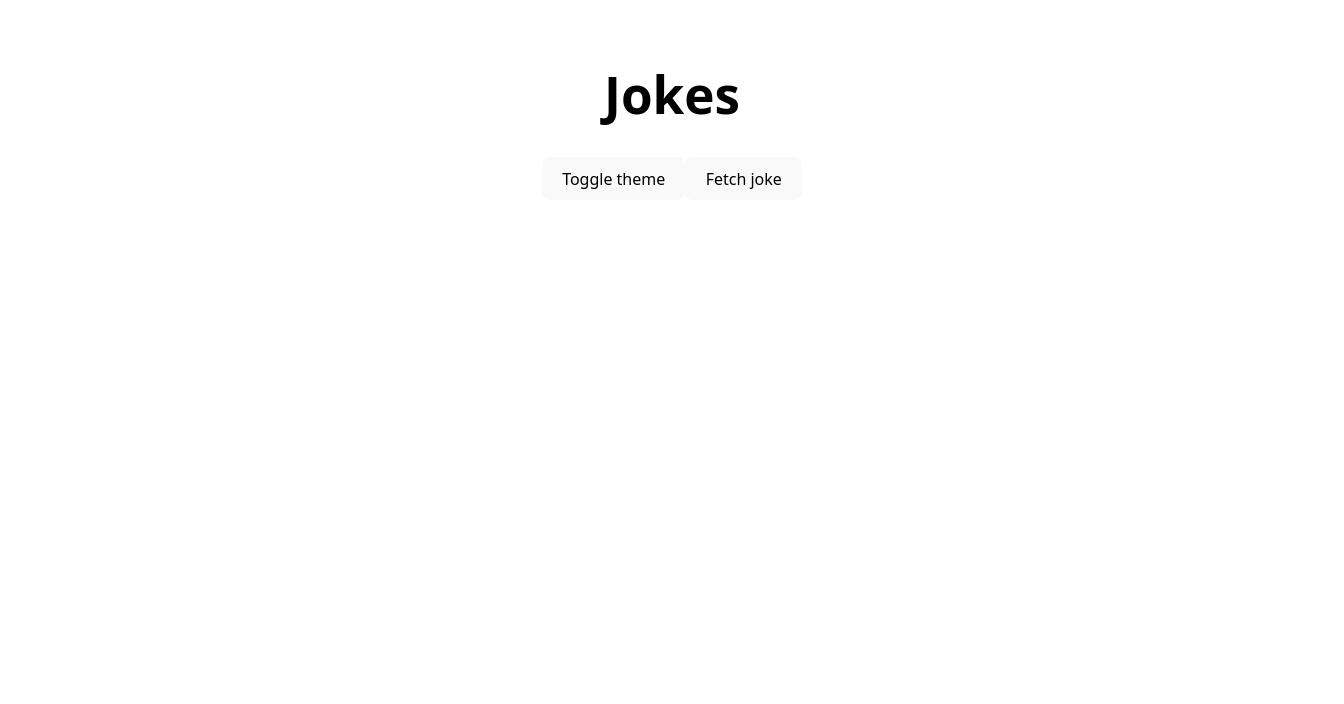
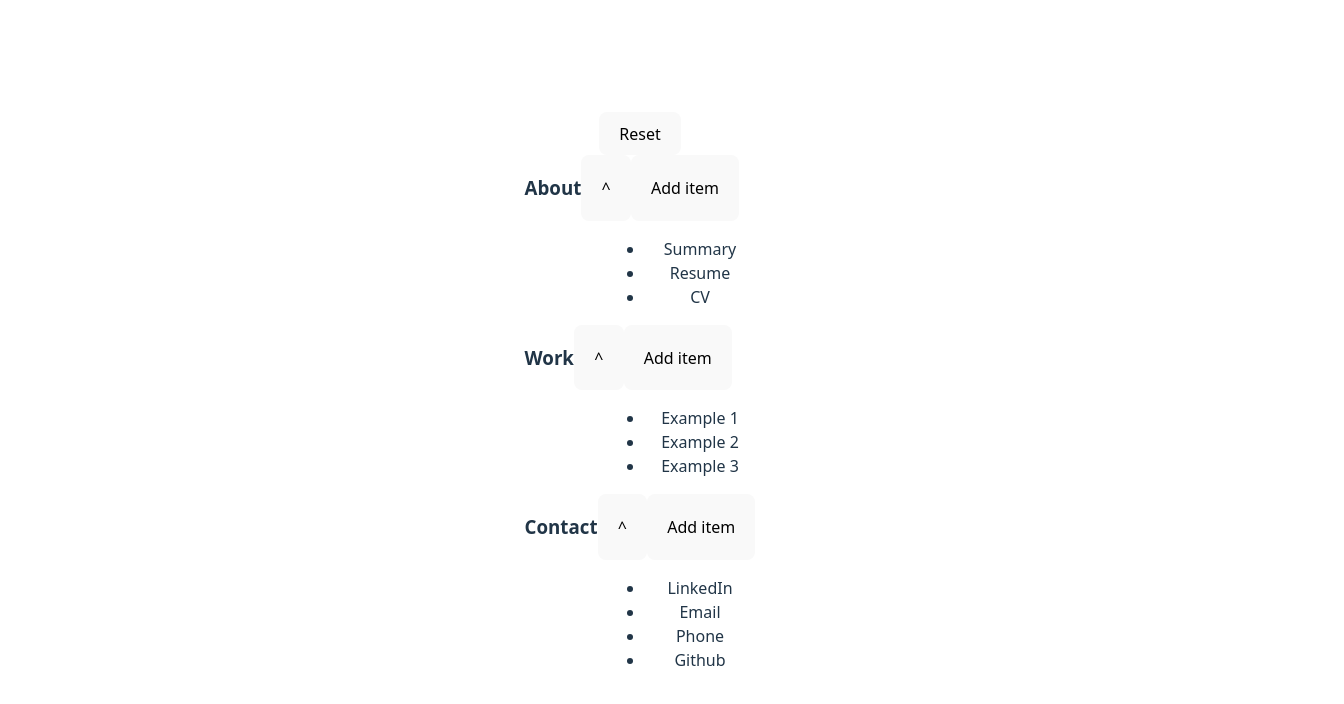
Before and after one commit to adamrturman/react-practice, a React (Vite) app: page / in a window 1280 px wide. Shown: the top 704 px of the page, 1344 px wide, since content can reach past the window. Built offline with nearby package versions, Linux system fonts and the light colour scheme.

Commit message:
feat: table of contents with add function, check for duplicates, and performance optimizations to stabilize during addition

```diff
--- a/src/App.tsx
+++ b/src/App.tsx
@@ -8,11 +8,13 @@ import ThemeSwitcher from './ThemeSwitcher';
 import Search from './Search';
 import Todo from './Todo';
 import Joke from './Joke';
+import TableOfContents from './TableOfContents';
 
 function App() {
   return (
     <>
-      <Joke />
+      <TableOfContents />
+      {/*<Joke />*/}
       {/*<Todo />*/}
       {/*<Search />*/}
       {/*<ThemeSwitcher />*/}
--- /dev/null
+++ b/src/DropdownSection.tsx
@@ -0,0 +1,56 @@
+import { type ChangeEvent, Fragment, memo, useState } from 'react';
+
+interface Props {
+  header: string;
+  subtitles: Array<string>;
+  handleAddEntry: (entry: string, header: string) => void;
+}
+
+function DropdownSection({header, subtitles, handleAddEntry}: Props) {
+  const [isExpanded, setIsExpanded] = useState(true);
+  const [editingMode, setEditingMode] = useState(false)
+  const [updatedEntry, setUpdatedEntry] = useState('');
+
+  const toggleExpanded = () => {
+    setIsExpanded((prev) => !prev)
+  }
+
+  const toggleEditingMode = () => {
+    setEditingMode((prev) => !prev)
+  }
+
+  const handleUpdate = (e: ChangeEvent<HTMLInputElement>) => {
+    setUpdatedEntry(e.target.value)
+  }
+
+  const handleSaveClick = () => {
+    handleAddEntry(updatedEntry, header)
+    setEditingMode(false)
+  }
+
+  const mappedSubtitles = subtitles.map(s => (
+    <li key={s}>{s}</li>
+  ));
+
+  return (
+    <Fragment key={header}>
+      <div style={{display: 'flex'}}>
+      <h3>{header}</h3>
+      <button onClick={toggleExpanded}>{isExpanded ? '^' : '⌄'}</button>
+      <button onClick={toggleEditingMode}>{editingMode ? 'Close' : 'Add item'}</button>
+        {editingMode &&
+          <>
+          <input value={updatedEntry} onChange={handleUpdate} />
+          <button onClick={handleSaveClick}>Save</button>
+          </>
+
+        }
+      </div>
+      {isExpanded && <ul style={{ marginLeft: '5rem' }}>
+        {mappedSubtitles}
+      </ul>}
+    </Fragment>
+  )
+}
+
+export default memo(DropdownSection)
--- /dev/null
+++ b/src/TableOfContents.tsx
@@ -0,0 +1,54 @@
+import { useCallback, useEffect, useState } from 'react';
+import DropdownSection from './DropdownSection';
+
+const CONTENTS: Record<string, Array<string>> = {
+  'About': ['Summary', 'Resume', 'CV'],
+  'Work': ['Example 1', 'Example 2', 'Example 3'],
+  'Contact': ['LinkedIn', 'Email', 'Phone', 'Github']
+}
+
+const LOCAL_STORAGE_KEY = 'TableOfContents';
+
+export default function TableOfContents() {
+  const saved = localStorage.getItem(LOCAL_STORAGE_KEY);
+  const [contents, setContents] = useState(
+    saved ? JSON.parse(saved) : CONTENTS
+  );
+
+  useEffect(() => {
+    localStorage.setItem(LOCAL_STORAGE_KEY, JSON.stringify(contents))
+  }, [contents]);
+
+
+  //  don't recreate this function or it will trigger rerenders
+  //  of all sections when a new entry is added to a single section
+  const handleAddEntry = useCallback((entry: string, header: string) => {
+    setContents((prev) => {
+      if (!prev[header].includes(entry)) {
+        return {
+          ...prev,
+          [header]: [...prev[header], entry]
+        }
+      } else {
+        return prev
+      }
+    })
+  }, []);
+
+  const handleReset = () => {
+    setContents(CONTENTS)
+  }
+
+  const displayedContents = Object.entries(contents).map(([header, subtitles]) => {
+    return (
+      <DropdownSection key={header} header={header} subtitles={subtitles} handleAddEntry={handleAddEntry} />
+    );
+  });
+
+  return (
+    <>
+      <button onClick={handleReset}>Reset</button>
+      {displayedContents}
+    </>
+  );
+}
```
